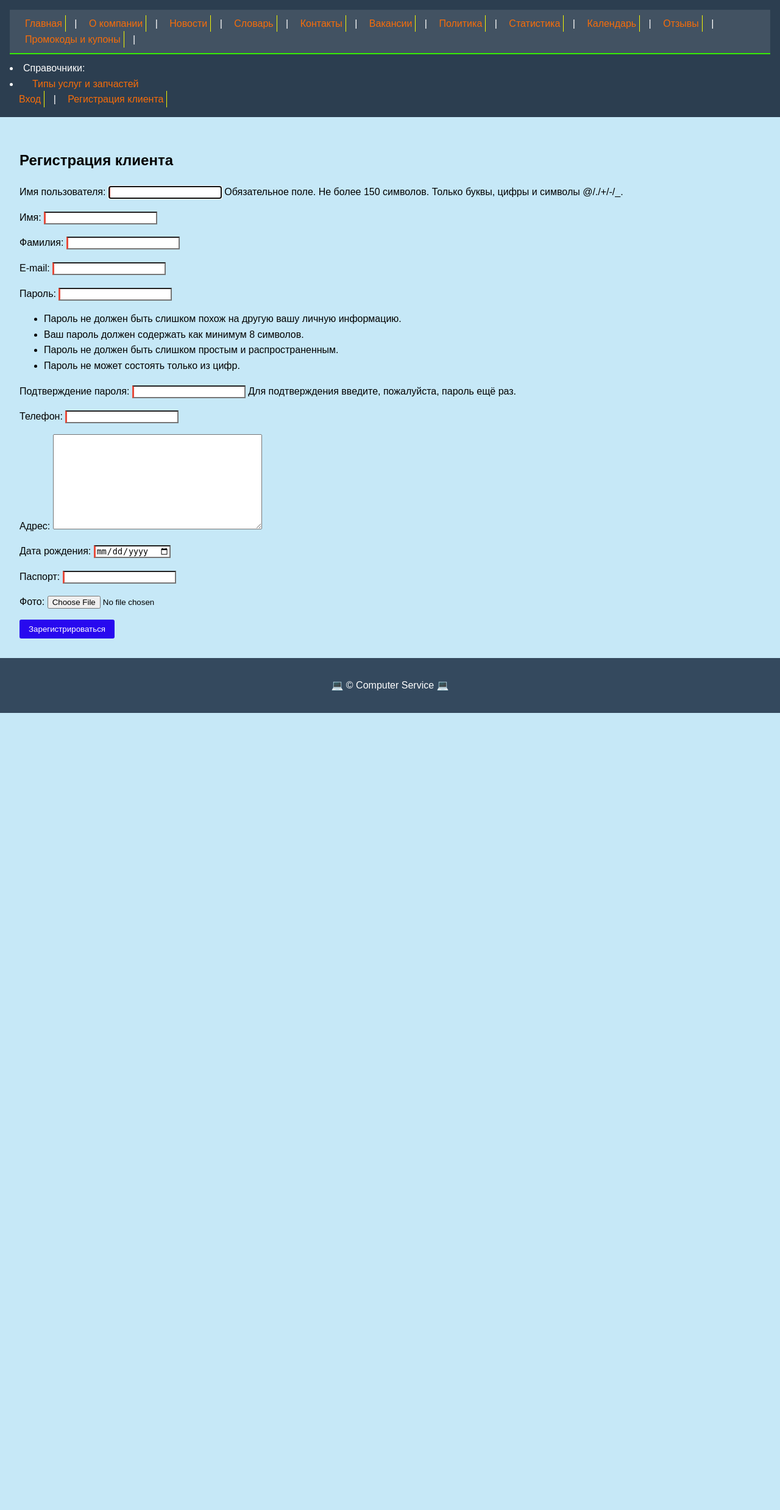
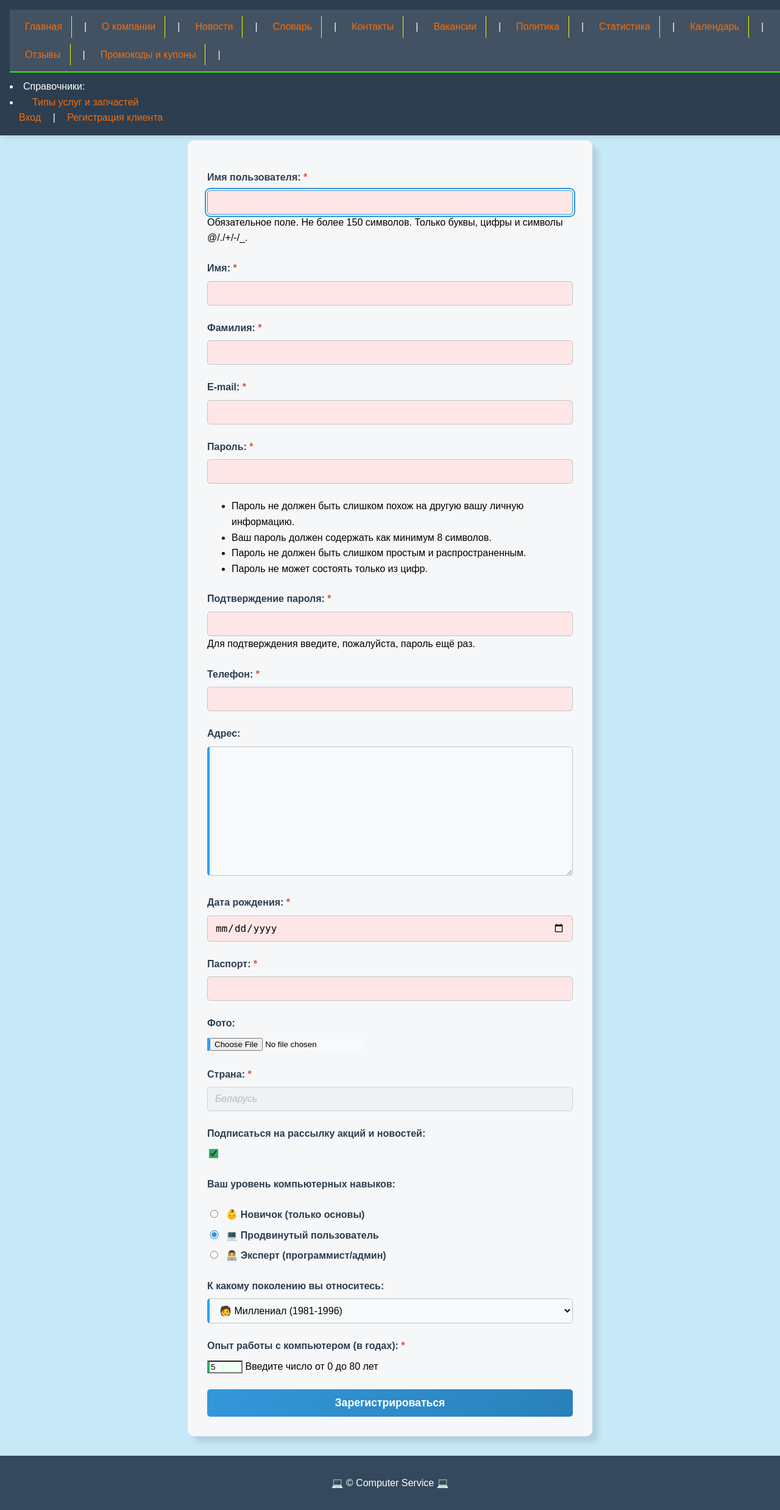
Before and after one commit to Vlad20055/IGI_STRWEB_LABS, a Django app: page /signup/client/ in a window 1280 px wide. Shown: the whole page at 61% size. Before the commit the page ends 1169 px from the top, so only its background shows below. Run offline with Django 5.2, Linux system fonts and the light colour scheme; parts of the project's set-up code (start-up, migrations or seed data) failed here and were passed over.

Commit message:
Complete signup form

```diff
--- a/IGI/LR5/ComputerServiceApp/comps/forms.py
+++ b/IGI/LR5/ComputerServiceApp/comps/forms.py
@@ -20,13 +20,63 @@ class ClientSignUpForm(UserCreationForm):
         },
         label="Телефон"
     )
-    address = forms.CharField(widget=forms.Textarea, label="Адрес")
+    address = forms.CharField(widget=forms.Textarea, label="Адрес", required=False)
     birth_date = forms.DateField(
         widget=forms.DateInput(attrs={'type': 'date'}),
         label="Дата рождения"
     )
     passport = forms.CharField(max_length=20, label="Паспорт")
     photo = forms.ImageField(required=False, label="Фото")
+
+    # ДОБАВЛЕНО: Сохраняем существующие поля
+    country = forms.CharField(
+        initial="Беларусь",
+        disabled=True,  # ЗАБЛОКИРОВАННОЕ поле
+        label="Страна"
+    )
+
+    newsletter = forms.BooleanField(
+        initial=True,
+        required=False,
+        label="Подписаться на рассылку акций и новостей"  # ВКЛЮЧЕННЫЙ флажок
+    )
+
+    # ДОБАВЛЕНО: Новые поля для сбора статистики
+    SKILL_LEVEL_CHOICES = [
+        ('beginner', '👶 Новичок (только основы)'),
+        ('middle', '💻 Продвинутый пользователь'),
+        ('advanced', '👨‍💻 Эксперт (программист/админ)'),
+    ]
+    computer_skill_level = forms.ChoiceField(
+        choices=SKILL_LEVEL_CHOICES,
+        widget=forms.RadioSelect,  # ПЕРЕКЛЮЧАТЕЛИ
+        initial='middle',
+        label="Ваш уровень компьютерных навыков"
+    )
+
+    GENERATION_CHOICES = [
+        ('boomer', '👴 Бумер (1946-1964)'),
+        ('gen_x', '🧔 Поколение X (1965-1980)'),
+        ('millennial', '🧑 Миллениал (1981-1996)'),
+        ('gen_z', '👦 Поколение Z (1997-2012)'),
+        ('gen_alpha', '👶 Поколение Alpha (2013+)'),
+    ]
+    generation_group = forms.ChoiceField(
+        choices=GENERATION_CHOICES,
+        initial='millennial',
+        label="К какому поколению вы относитесь"
+    )
+
+    computer_experience_years = forms.IntegerField(
+        min_value=0,
+        max_value=80,
+        initial=5,
+        label="Опыт работы с компьютером (в годах)",
+        help_text="Введите число от 0 до 80 лет",
+    )
+    # ДОБАВЛЕНО КОНЕЦ
+
+
 
     class Meta:
         model = User
@@ -48,6 +98,13 @@ class ClientSignUpForm(UserCreationForm):
             raise ValidationError("Регистрация возможна только с 18 до 100 лет.")
         return bd
 
+        # ДОБАВЛЕНО: Валидация для опыта работы (значение ВНЕ ДИАПАЗОНА)
+    def clean_computer_experience_years(self):
+        experience = self.cleaned_data.get('computer_experience_years')
+        if experience is not None and (experience < 0 or experience > 80):
+            raise ValidationError("Опыт работы должен быть в диапазоне от 0 до 80 лет")
+        return experience
+
     def save(self, commit=True):
         user = super().save(commit=False)
         # Сохраняем имя и фамилию
@@ -63,7 +120,13 @@ class ClientSignUpForm(UserCreationForm):
                 address=self.cleaned_data['address'],
                 birth_date=self.cleaned_data['birth_date'],
                 passport=self.cleaned_data['passport'],
-                photo=self.cleaned_data.get('photo')
+                photo=self.cleaned_data.get('photo'),
+                # ДОБАВЛЕНО: Сохраняем поля
+                country="Беларусь",
+                newsletter=self.cleaned_data['newsletter'],
+                computer_skill_level=self.cleaned_data['computer_skill_level'],
+                generation_group=self.cleaned_data['generation_group'],
+                computer_experience_years=self.cleaned_data['computer_experience_years']
             )
 
             clients_group, _ = Group.objects.get_or_create(name='Clients')
--- a/IGI/LR5/ComputerServiceApp/comps/templates/comps/signup_client.html
+++ b/IGI/LR5/ComputerServiceApp/comps/templates/comps/signup_client.html
@@ -1,6 +1,11 @@
 {% extends "comps/base.html" %}
+{% load static %}
 
 {% block title %}Регистрация клиента{% endblock %}
+
+{% block extra_css %}
+<link rel="stylesheet" href="{% static 'css/signup_client.css' %}">
+{% endblock %}
 
 {% block content %}
   <h2>Регистрация клиента</h2>
@@ -9,4 +14,17 @@
     {{ form.as_p }}
     <button type="submit">Зарегистрироваться</button>
   </form>
+
+  <script>
+    // Проверка диапазона для поля опыта работы
+    document.getElementById('id_computer_experience_years').addEventListener('input', function() {
+        const value = parseInt(this.value);
+        if (value < 0 || value > 80) {
+            this.classList.add('out-of-range');
+        } else {
+            this.classList.remove('out-of-range');
+        }
+    });
+  </script>
+
 {% endblock %}
--- a/IGI/LR5/ComputerServiceApp/static/css/base.css
+++ b/IGI/LR5/ComputerServiceApp/static/css/base.css
@@ -8,14 +8,21 @@ body {
 }
 
 header {
+    position: fixed;
+    top: 0;
+    left: 0;
+    width: 100%;
     background: #2c3e50;
     color: white;
     padding: 1rem;
+    z-index: 1000;
+    box-shadow: 0 2px 10px rgba(0,0,0,0.1);
 }
 
 main {
     padding: 2rem;
     min-height: 70vh;
+    margin-top: 120px; /* Высота header + отступ */
 }
 
 footer {
@@ -73,12 +80,17 @@ header nav a {
 /* AND */
 nav.main_navigation {
     border-bottom: 2px solid #36eb04;
+    display: flex;
+    flex-wrap: wrap;
+    gap: 10px;
+    align-items: center;
 }
 
-/* дочерние элементы */
-nav > a {
+/* ДОБАВЛЕНО: Улучшим внешний вид фиксированной навигации */
+nav.main_navigation > a {
     border-right: 1px solid rgb(241, 245, 3);
     padding-right: 15px;
+    white-space: nowrap; /* Запрещаем перенос ссылок */
 }
 
 /* === ПСЕВДОКЛАССЫ ДЛЯ ССЫЛОК === */
--- /dev/null
+++ b/IGI/LR5/ComputerServiceApp/static/css/signup_client.css
@@ -0,0 +1,197 @@
+/* === СТИЛИ ДЛЯ ФОРМЫ РЕГИСТРАЦИИ КЛИЕНТА === */
+
+/* Common style for form */
+form {
+    max-width: 600px;
+    margin: 0 auto;
+    padding: 2rem;
+    background: #f6f7f8;
+    border-radius: 10px;
+    box-shadow: 10px 10px 10px rgba(0,0,0,0.1);
+}
+
+/* For all form paragraphs */
+form p {
+    margin-bottom: 1.5rem;
+    position: relative;
+}
+
+/* For labels in form */
+form label {
+    display: block;  /* It makes element like a block (means now I can set margin, ...) */
+    margin-bottom: 0.5rem;
+    font-weight: bold;
+    color: #2c3e50;
+}
+
+
+/* === СТИЛИ ДЛЯ РАЗНЫХ ТИПОВ ПОЛЕЙ === */
+
+.out-of-range {
+    border-left: 4px solid #f39c12 !important;
+    background-color: #fff3cd !important;
+    color: #e74c3c !important;
+}
+
+/* Required fields */
+input:required,
+textarea:required,
+select:required {
+    border-left: 4px solid #e74c3c;
+    background-color: #fff9f9;
+}
+
+/* НЕОБЯЗАТЕЛЬНЫЕ поля */
+input:not([required]),
+textarea:not([required]),
+select:not([required]) {
+    border-left: 4px solid #28a3f5;
+    background-color: #f8f9fa;
+}
+
+/* ДОСТУПНЫЕ поля в фокусе */
+input:enabled:focus,
+textarea:enabled:focus,
+select:enabled:focus {
+    outline: 2px solid #3498db;
+    outline-offset: 2px;
+    border-color: #3498db;
+}
+
+/* ЗАБЛОКИРОВАННЫЕ поля */
+input:disabled,
+textarea:disabled,
+select:disabled {
+    opacity: 0.7;
+    font-style: italic;
+    background-color: #ecf0f1;
+    color: #95a5a6;
+    cursor: not-allowed;
+    border-left: 4px solid #95a5a6;
+}
+
+input:invalid,
+textarea:invalid,
+select:invalid {
+    border-left: 4px solid #e74c3c;
+    background-color: #ffe6e6;
+}
+
+input:required:valid,
+textarea:required:valid,
+select:required:valid {
+    border-left: 4px solid #27ae60;
+    background-color: #f0fff4;
+}
+
+
+/* === СПЕЦИФИЧНЫЕ СТИЛИ ДЛЯ ТИПОВ ПОЛЕЙ === */
+input[type="email"]:invalid {
+    padding-right: 35px;
+}
+
+
+/* ВКЛЮЧЕННЫЕ флажки (если бы были) */
+input[type="checkbox"]:checked {
+    accent-color: #27ae60;
+    transform: scale(1.2);
+}
+
+input[type="radio"]:checked {
+    accent-color: #3498db;
+    transform: scale(1.1);
+}
+
+input[type="radio"] {
+    margin-right: 8px;
+}
+
+form p:has(input[type="radio"]) {
+    background: #f8f9fa;
+    padding: 15px;
+    border-radius: 8px;
+    border-left: 4px solid #3498db;
+}
+
+/* === СТИЛИ ДЛЯ ЭЛЕМЕНТОВ ФОРМЫ === */
+
+/* Текстовые поля и textarea */
+input[type="text"],
+input[type="email"],
+input[type="date"],
+input[type="password"],
+textarea,
+select {
+    width: 100%;
+    padding: 10px 12px;
+    border: 1px solid #bdc3c7;
+    border-radius: 5px;
+    font-size: 1rem;
+    transition: all 0.3s ease;
+    box-sizing: border-box;
+}
+
+textarea {
+    min-height: 80px;
+    resize: vertical;
+}
+
+/* Кнопка отправки */
+button[type="submit"] {
+    width: 100%;
+    background: linear-gradient(135deg, #3498db, #2980b9);
+    color: white;
+    border: none;
+    padding: 12px 20px;
+    border-radius: 5px;
+    font-size: 1.1rem;
+    font-weight: bold;
+    cursor: pointer;
+    transition: all 0.3s ease;
+}
+
+button[type="submit"]:hover {
+    background: linear-gradient(135deg, #2980b9, #3498db);
+    transform: translateY(-2px);
+    box-shadow: 0 4px 8px rgba(0,0,0,0.2);
+}
+
+button[type="submit"]:active {
+    transform: translateY(0);
+}
+
+/* === ИНДИКАТОРЫ ДЛЯ ПОЛЬЗОВАТЕЛЯ === */
+
+/* Подсказки для обязательных полей */
+form p:has(input:required) label::after {
+    content: " *";
+    color: #e74c3c;
+}
+
+/* Сообщения об ошибках (Django) */
+.errorlist {
+    color: #3f3ce7;
+    background: #ffe6e6;
+    padding: 8px 12px;
+    border-radius: 4px;
+    margin: 5px 0;
+    border-left: 3px solid #e74c3c;
+    font-size: 0.9rem;
+}
+
+/* === АДАПТИВНОСТЬ === */
+@media (max-width: 768px) {
+    form {
+        margin: 1rem;
+        padding: 1rem;
+    }
+
+    input[type="text"],
+    input[type="email"],
+    input[type="date"],
+    input[type="password"],
+    textarea,
+    select {
+        font-size: 16px;
+    }
+}
```
Also changed, not shown: IGI/LR5/ComputerServiceApp/comps/models.py (+45 -0 lines), IGI/LR5/ComputerServiceApp/static/css/news.css (+3 -7 lines).
